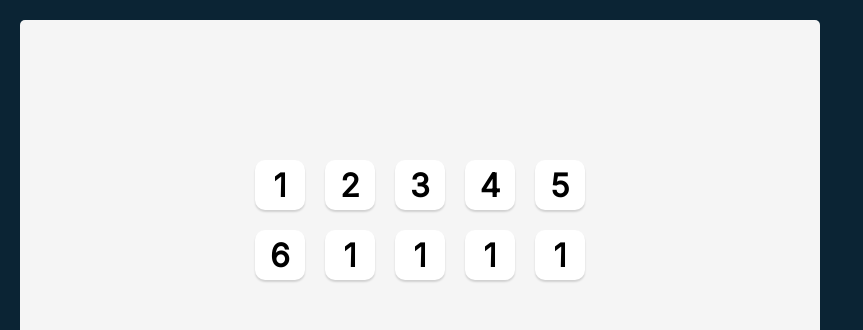
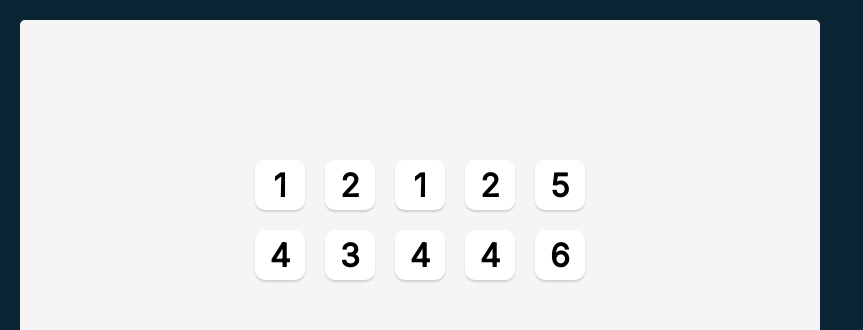
Before and after one commit to mjamecny/tenzies, a React (Create React App) app: page / in a window 1280 px wide. Shown: the top 330 px of the page, without its empty margins (0-863 px from the left). Built offline with nearby package versions, Linux system fonts and the light colour scheme.

Commit message:
add state and generate elements

```diff
--- a/src/App.js
+++ b/src/App.js
@@ -1,4 +1,5 @@
 import Die from './components/Die'
+import { useState } from 'react'
 
 const App = () => {
   // generate array of 10 numbers between 1-6
@@ -10,20 +11,15 @@ const App = () => {
     return newDice
   }
 
+  const [dice, setDice] = useState(allNewDice())
+
+  const diceElements = dice.map((die, i) => (
+    <Die key={i} value={die} />
+  ))
+
   return (
     <main>
-      <div className="dice-container">
-        <Die value="1" />
-        <Die value="2" />
-        <Die value="3" />
-        <Die value="4" />
-        <Die value="5" />
-        <Die value="6" />
-        <Die value="1" />
-        <Die value="1" />
-        <Die value="1" />
-        <Die value="1" />
-      </div>
+      <div className="dice-container">{diceElements}</div>
     </main>
   )
 }
```
